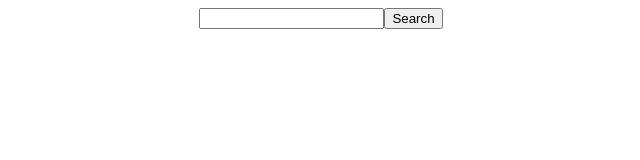
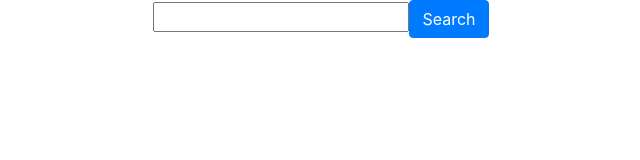
Before and after one commit to MohamedSiddiq88/23-03-2023, a plain HTML site: page index.html in a window 1280 px wide. Shown: the whole page, without its empty margins (319-959 px from the left). Drawn offline with nearby package versions, Linux system fonts and the light colour scheme.

Commit message:
Update index.html

```diff
--- a/index.html
+++ b/index.html
@@ -5,6 +5,7 @@
     <meta http-equiv="X-UA-Compatible" content="IE=edge">
     <meta name="viewport" content="width=device-width, initial-scale=1.0">
     <title>Document</title>
+    <link rel="stylesheet" href="https://cdn.jsdelivr.net/npm/bootstrap@4.6.2/dist/css/bootstrap.min.css" integrity="sha384-xOolHFLEh07PJGoPkLv1IbcEPTNtaed2xpHsD9ESMhqIYd0nLMwNLD69Npy4HI+N" crossorigin="anonymous">
 </head>
 <body>
     <script src="index.js"></script>
```
